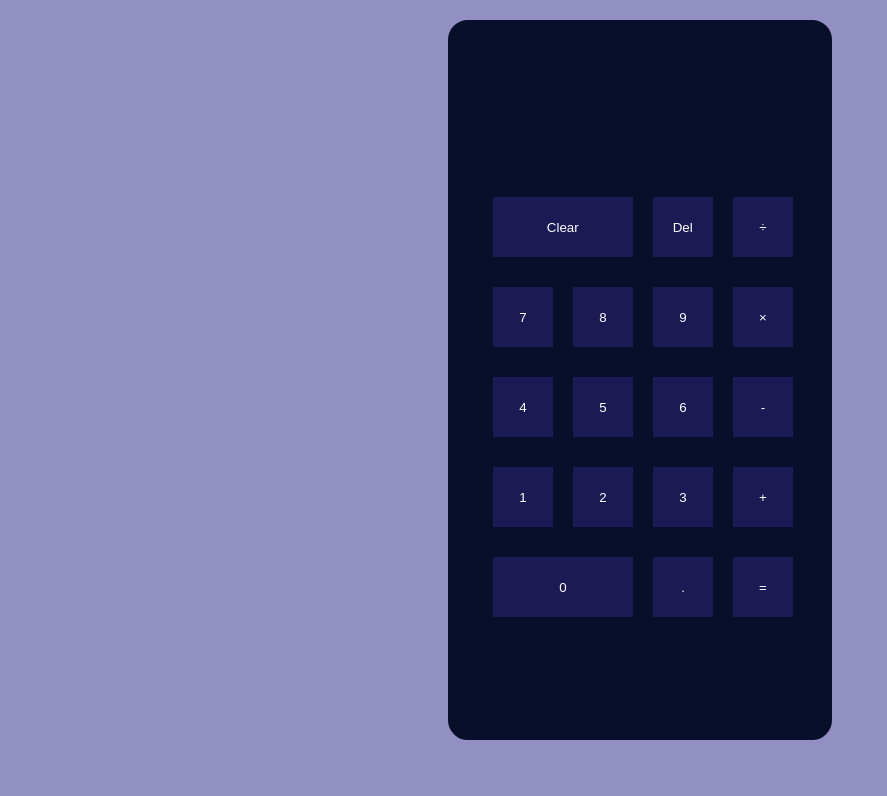
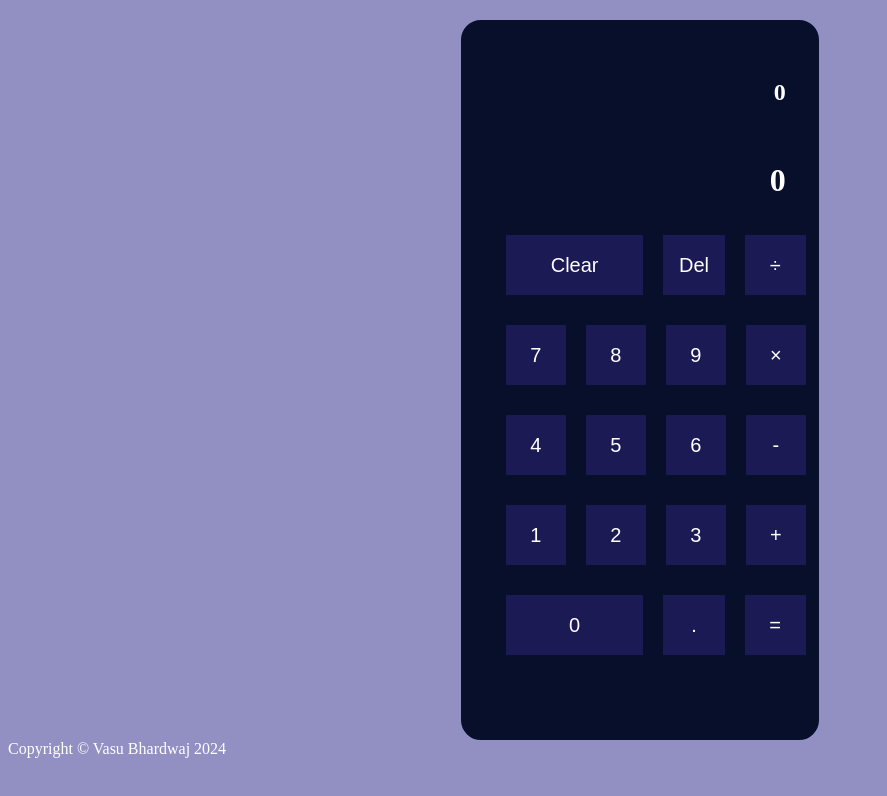
Before and after one commit to vasubhrdwj/Calculator, a plain HTML site: page index.html in a window 1280 px wide. Shown: the whole page, without its empty margins (0-887 px from the left). Drawn offline with Linux system fonts and the light colour scheme.

Commit message:
Added final CSS changes

```diff
--- a/index.html
+++ b/index.html
@@ -9,8 +9,8 @@
   <body>
     <div class="CalculatorUI">
       <div class="row-display">
-        <h3 class="display-upper"></h3>
-        <h3 class="display-lower"></h3>
+        <h3 class="display-upper">0</h3>
+        <h3 class="display-lower">0</h3>
       </div>
       <div class="row-clear">
         <button class="btn-Reset">Clear</button>
@@ -41,6 +41,7 @@
         <button class="btn-equal">=</button>
       </div>
     </div>
+    <div class="footer-cpw">Copyright &#169 Vasu Bhardwaj 2024</div>
     <script src="CalculatorJS.js"></script>
   </body>
 </html>
--- a/styles.css
+++ b/styles.css
@@ -10,6 +10,7 @@ button {
   margin: 10px;
   background-color: #1b1a55;
   color: white;
+  font-size: 20px;
 }
 
 .CalculatorUI {
@@ -22,7 +23,7 @@ button {
   border: 5px solid #070f2b;
   border-radius: 20px;
   padding: 20px 30px 20px;
-  max-width: 30vw;
+  max-width: 28vw;
   gap: 10px;
   height: 90vh;
   margin-left: auto;
@@ -39,6 +40,9 @@ button {
   display: flex;
   align-items: end;
   flex-direction: column;
+  height: 150px;
+  box-sizing: border-box;
+  margin-bottom: 20px;
 }
 
 .display-upper {
@@ -50,33 +54,10 @@ button {
 
 /* Display UI End*/
 
-/* Row (Clear row) */
-
-.row-clear {
-  display: flex;
-  justify-content: baseline;
-}
-
-.btn-Reset {
-  flex: 1 1 60%;
-}
-
-.btn-del {
-  flex: 1 1 25%;
-}
-
-/* End Row (Clear row) */
-
-.row-1 {
-  display: flex;
-  /* justify-content: space-between; */
-}
-.row-2 {
-  display: flex;
-}
-.row-3 {
-  display: flex;
-}
+.row-clear,
+.row-1,
+.row-2,
+.row-3,
 .base-row {
   display: flex;
 }
@@ -87,3 +68,29 @@ button {
 .op {
   flex: 1 1 25%;
 }
+
+/* Row (Clear row) */
+.btn-Reset {
+  flex: 1 1 58%;
+}
+
+.btn-del {
+  flex: 1 1 25%;
+}
+
+/* End Row (Clear row) */
+
+/* Row (Base row) */
+.btn-0 {
+  flex: 1 1 58%;
+}
+
+.btn-decimal {
+  flex: 1 1 25%;
+}
+
+.btn-equal {
+  flex: 1 1 25%;
+}
+
+/* End Row (Base row) */
```
